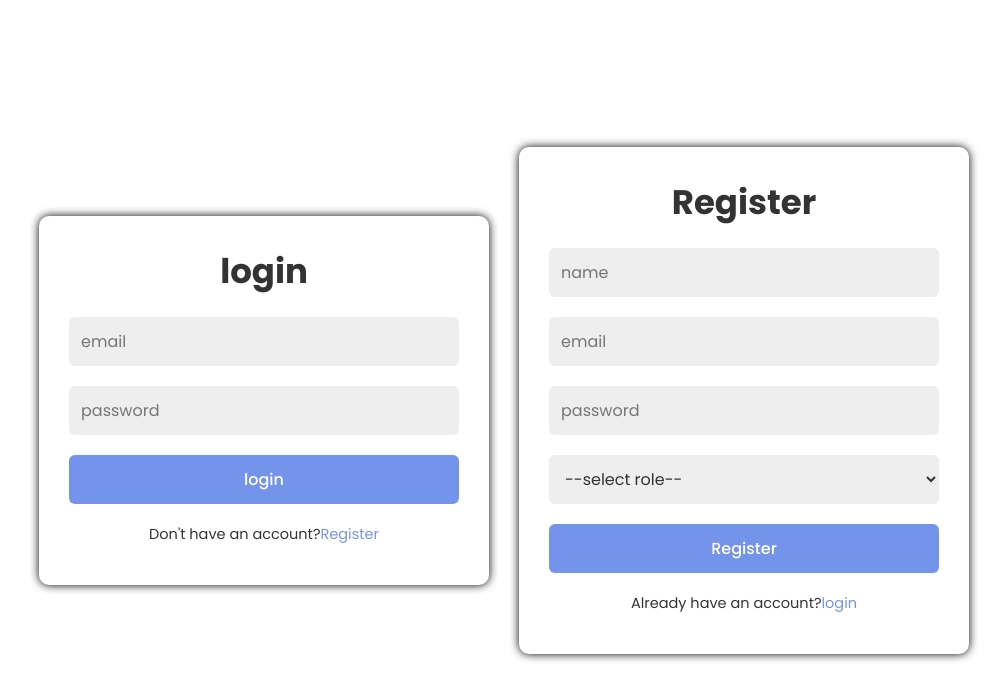
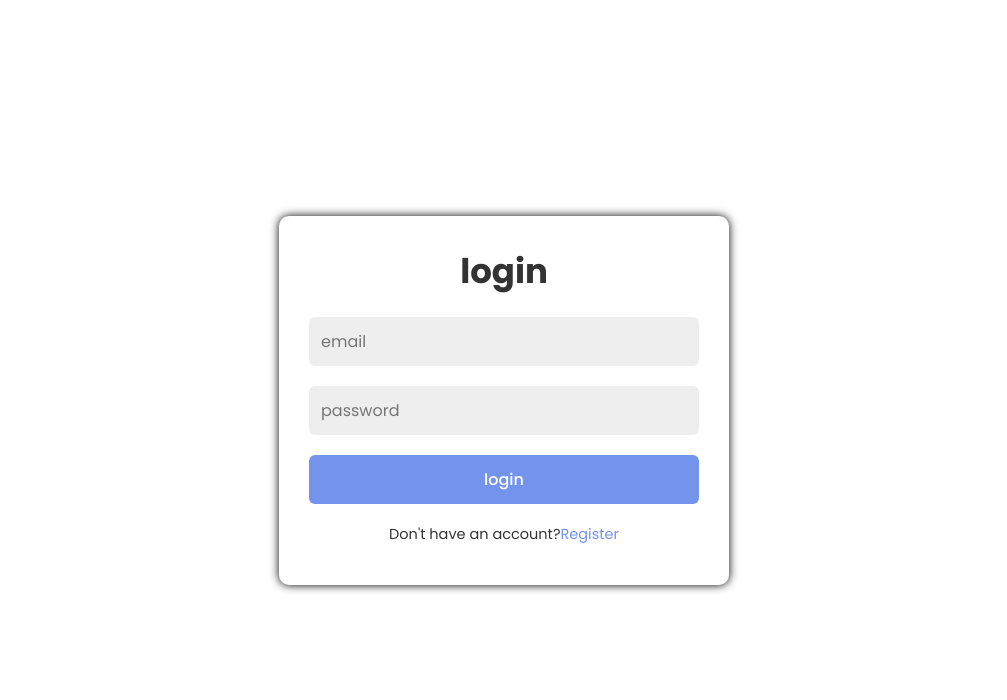
Before and after one commit to Iamcalix/iamcalix, a plain HTML site: page index.html in a window 1280 px wide. Shown: the whole page, without its empty margins (136-1143 px from the left). Drawn offline with Linux system fonts and the light colour scheme.

Commit message:
Update index.html

```diff
--- a/index.html
+++ b/index.html
@@ -1,3 +1,5 @@
+
+
 <!DOCTYPE html>
 <html lang="en">
 
@@ -11,33 +13,12 @@
 <body>
     <div class="container">
         <div class="form-box" id="login-form">
-            <form action="login_register.php"method="post">
                 <h2>login</h2>
                 <input type="email"name="email" placeholder="email" required>
                 <input type="email"name="email" placeholder="password" required>
                 <button type="submit" name="login">login</button>
                 <p>Don't have an account?<a href="#" onclick="showform('Register-form')">Register</a></p>
-            </form></div>
-        </div>
-    </div>
-
-
-    <div class="container">
-        <div class="form-box "id="Register-form">
-            <form action="login_register.php"method="post">
-                <h2>Register</h2>
-
-                <input type="text"name="name" placeholder="name" required>
-                <input type="email"name="email" placeholder="email" required>
-                <input type="email"name="email" placeholder="password" required>
-                <select name="role" required>
-                    <option value="">--select role--</option>
-                    <option value="voter">Voter</option>
-                    <option value="admin">Admin</option>
-                </select>
-                <button type="submit" name="Register">Register</button>
-                <p>Already have an account?<a href="#" onclick="showform('login-form')">login</a></p>
-            </form></div>
+            </form>
         </div>
     </div>
 <script src="login.js"></script>
```
